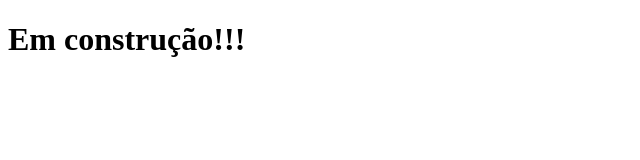
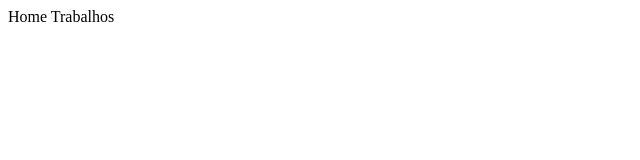
Before and after one commit to WesleyValerio/entendendo-o-git-com-github, a plain HTML site: page index.html in a window 1280 px wide. Shown: the whole page, without its empty margins (0-640 px from the left). Drawn offline with Linux system fonts and the light colour scheme.

Commit message:
Adicionado o menu

```diff
--- a/index.html
+++ b/index.html
@@ -7,6 +7,11 @@
     <title>Entendendo o Git e Github</title>
 </head>
 <body>
-    <h1>Em construção!!!</h1>
+    <head>
+        <nav>
+            <span>Home</span>
+            <span>Trabalhos</span>
+        </nav>
+    </head>
 </body>
 </html>
```
